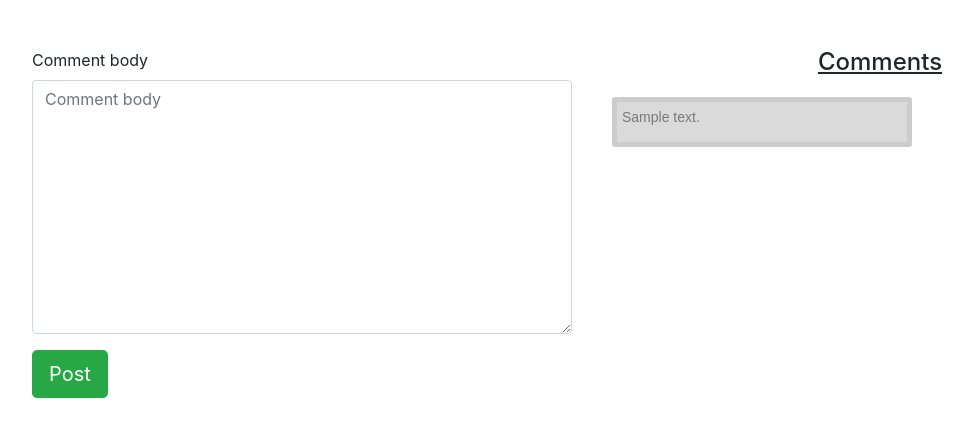
After one commit to KarenNgala/photoApp, a Django app: page /comments/1/ in a window 1280 px wide. The commit adds this page. Shown: the top 437 px of the page, without its empty margins (53-1027 px from the left). Run offline with Django 3.2, Linux system fonts and the light colour scheme; a user stored in the database is signed in; tables that the repository leaves empty hold one stand-in row (values such as "Sample post"); some libraries are stand-ins or nearby versions.

Commit message:
Comment being displayed.  Form not working

```diff
--- a/app_insta/forms.py
+++ b/app_insta/forms.py
@@ -1,7 +1,13 @@
 from django import forms
-from .models import Image
+from .models import Image, Comment
 
 class uploadForm(forms.ModelForm):
     class Meta:
         model = Image
         exclude = ['profile', 'likes', 'created_on']
+
+
+class commentForm(forms.ModelForm):
+    class Meta:
+        model = Comment
+        exclude = ['related_post', 'name' , 'created_on']
--- a/app_insta/models.py
+++ b/app_insta/models.py
@@ -100,7 +100,7 @@ class Comment(models.Model):
         self.save()
 
     def __str__(self):
-        return 'Comment by {self.name}'
+        return f'Comment by {self.name}'
 
 
 
--- /dev/null
+++ b/app_insta/templates/comments.html
@@ -0,0 +1,68 @@
+ {% load bootstrap4 %} {% load static %}
+<!DOCTYPE html>
+<html>
+
+<head>
+    <meta charset="utf-8">
+    <meta name="viewport" content="width=device-width, initial-scale=1">
+
+    <title>Comments</title>
+    {{form.media}} {% block styles %}
+    <style>
+        .dialogbox .body {
+            position: relative;
+            max-width: 300px;
+            height: auto;
+            margin: 20px 10px;
+            padding: 5px;
+            background-color: #DADADA;
+            border-radius: 3px;
+            border: 5px solid #ccc;
+        }
+
+        .body .message {
+            min-height: 30px;
+            border-radius: 3px;
+            font-family: Arial;
+            font-size: 14px;
+            line-height: 1.5;
+            color: #797979;
+        }
+    </style>
+    {% bootstrap_css %} {% endblock %}
+
+</head>
+
+<body>
+    <div class="container">
+
+        <div class="row">
+            <div class="col-md-6">
+                <form action="{%url 'new_image'%}" method="post" enctype="multipart/form-data" class="pt-5">
+                    {%csrf_token%} {% bootstrap_form form%}
+                    <input type="submit" class="btn btn-success btn-lg" value="Post">
+                </form>
+            </div>
+
+            <div class="col-md-6">
+                <h4 class="text-center pt-5 ml-3"><u>Comments</u></h4>
+                {% for item in maoni %}
+                <div class="dialogbox">
+                    <div class="body">
+                        <div class="message">
+                            <span>{{item.comment_body}}</span>
+                        </div>
+                    </div>
+                </div>
+                {% endfor %}
+            </div>
+        </div>
+    </div>
+
+    {% block scripts %}
+    <script src="https://ajax.googleapis.com/ajax/libs/jquery/3.2.1/jquery.min.js"></script>
+    {% bootstrap_javascript %} {% endblock %}
+
+</body>
+
+</html>
--- a/app_insta/urls.py
+++ b/app_insta/urls.py
@@ -6,7 +6,8 @@ from django.conf.urls.static import static
 urlpatterns=[
     url(r'^$', views.feed, name='feed'),
     url(r'^profile/$', views.profile, name='profile'),
-    url(r'new/image$', views.new_image, name='new_image')
+    url(r'new/image$', views.new_image, name='new_image'),
+    url(r'comments/(\d+)/$', views.comments, name='comments'),
 ]
 
 if settings.DEBUG:
--- a/app_insta/views.py
+++ b/app_insta/views.py
@@ -2,14 +2,15 @@ from django.shortcuts import render, redirect
 from .models import Image, Profile, Comment, Relation
 from django.contrib.auth.models import User
 from django.contrib.auth.decorators import login_required
-from .forms import uploadForm
+from .forms import uploadForm, commentForm
 
 
 # Create your views here.
 @login_required(login_url='/accounts/login/')
 def feed(request):
     pictures = Image.objects.all()
-    return render(request, 'index.html',{'pictures':pictures})
+    number = Comment.objects.count()
+    return render(request, 'index.html',{'pictures':pictures, 'number':number})
 
 
 @login_required(login_url='/accounts/login/')
@@ -26,7 +27,26 @@ def new_image(request):
             image = form.save(commit=False)
             image.profile = current_user
             image.save()
-        return redirect('profile')
+        return redirect('feed')
     else:
         form = uploadForm()
     return render(request, 'new_image.html', {'form':form})
+
+@login_required(login_url='accounts/login')
+def comments(request, id):
+    current_user = request.user.profile
+    post = Image.objects.filter(id=id)
+
+    if request.method == 'POST':
+        form = commentForm(request.POST)
+        if form.is_valid():
+            comment = form.save(commit=False)
+            comment.name = current_user
+            comment.related_post = post
+            comment.save()
+        return redirect('comments')
+    else:
+        form = commentForm()
+
+    maoni = Comment.objects.filter(related_post=id).all()
+    return render(request, 'comments.html', {'maoni':maoni, 'form':form})
```
Also changed, not shown: app_insta/templates/index.html (+7 -10 lines).
